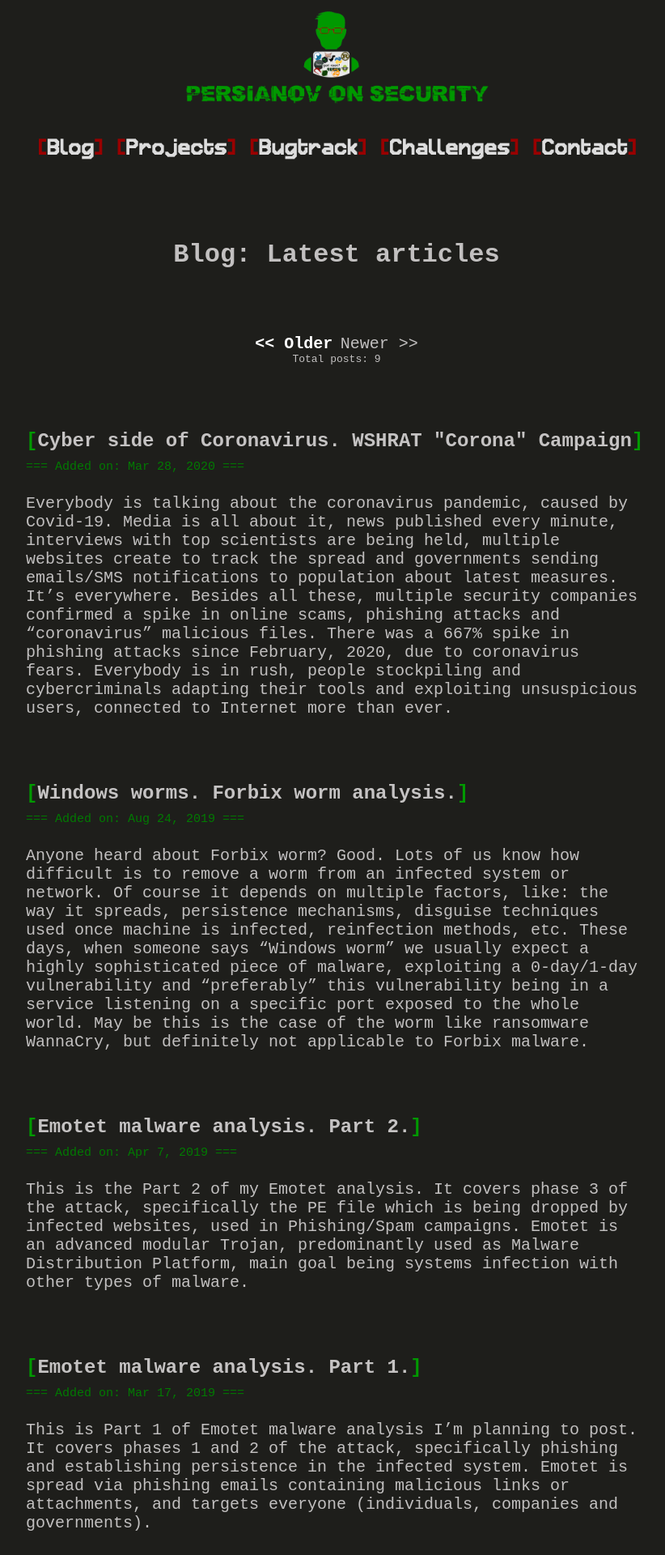
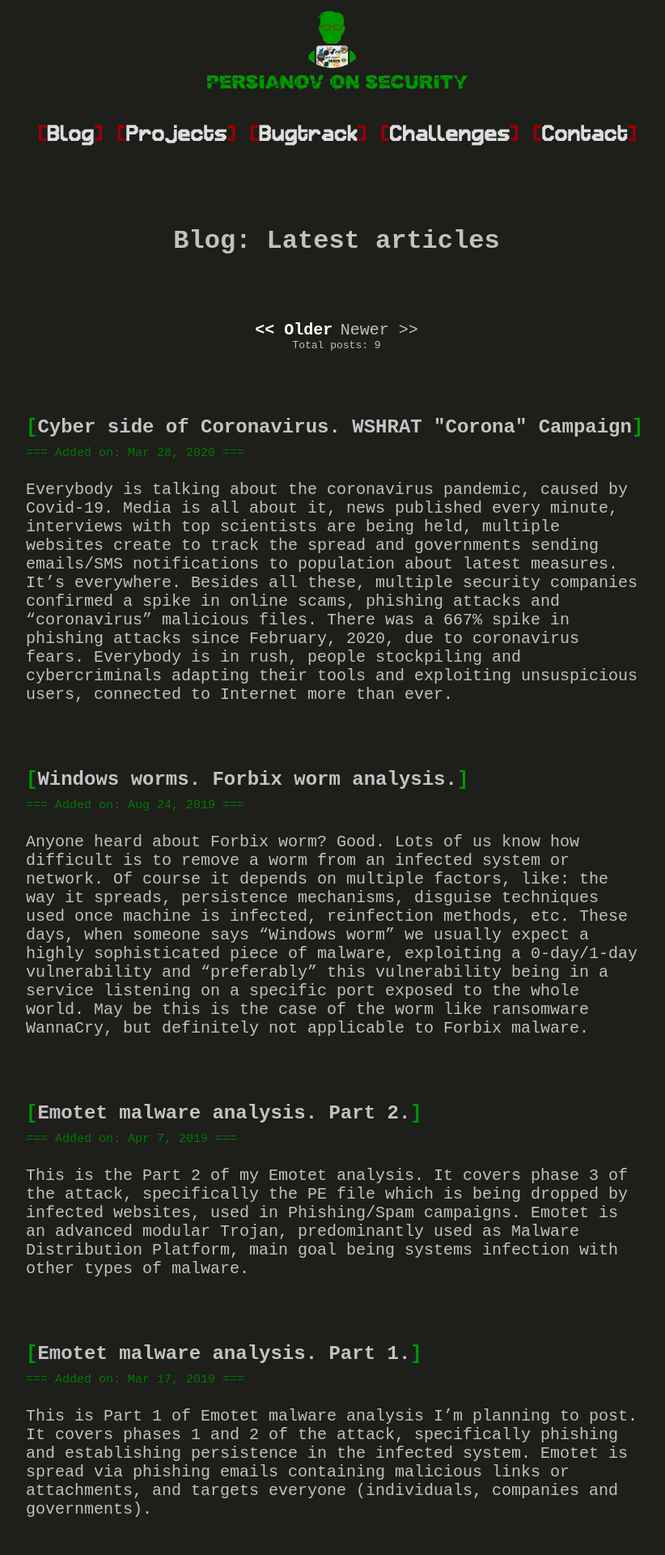
Before and after one commit to num1r0/num1r0.github.io, a Jekyll site: the page built from index.html, in a window 1280 px wide. Shown: the top 1920 px of the page at 81% size, without its empty margins (224-1046 px from the left). Built offline with Jekyll 4.4.1, drawn with Linux system fonts in a browser that asks for light colours; the list of posts is cut into pages by our own code.

Commit message:
fixed header image width on wide screens

```diff
--- a/css/styles.css
+++ b/css/styles.css
@@ -153,7 +153,7 @@ pre {
     /* Wide screens */
     .resp_w { width: 60%; }
     .header_image {
-        width: 30%;
+        width: 26%;
         height: auto;
     }
 }
```
